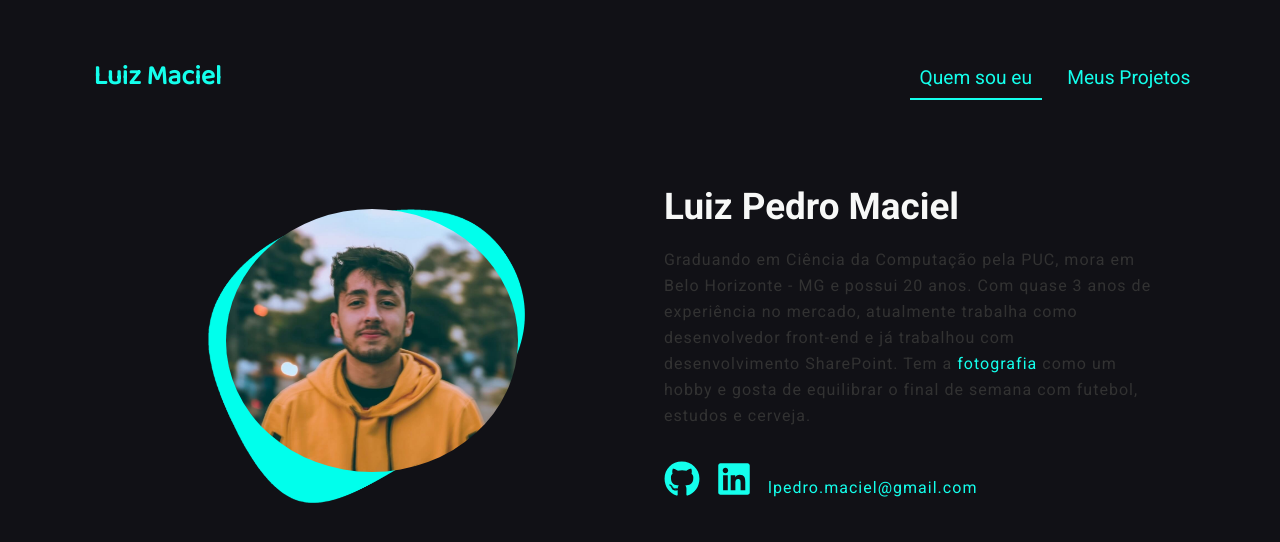
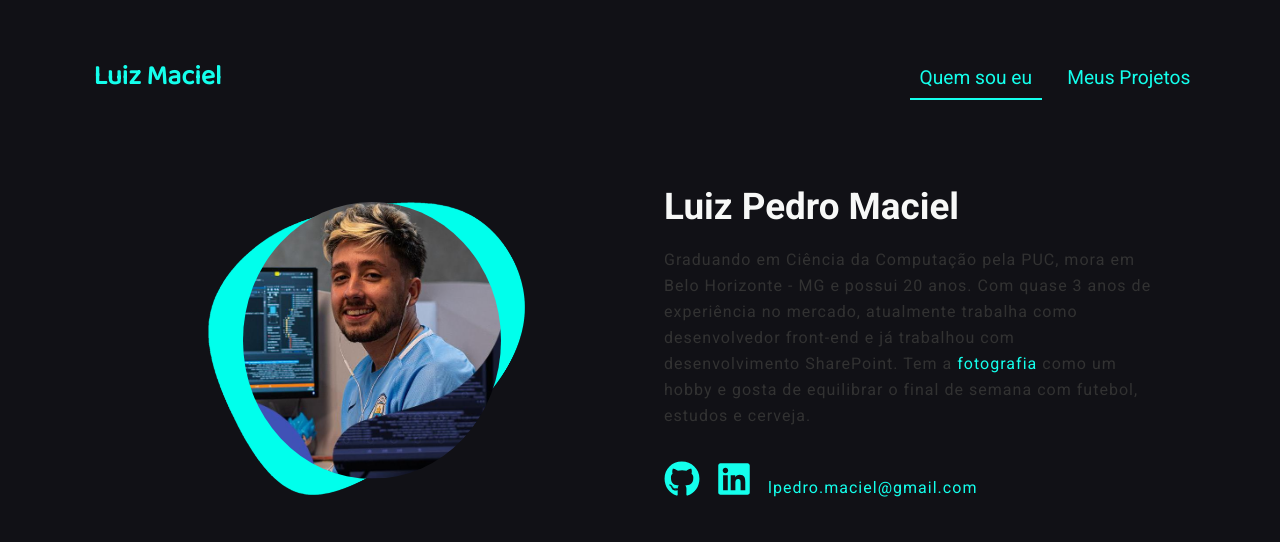
Before and after one commit to Luiz-Pedro/portfolio2020, a React (Create React App) app: page /eu in a window 1280 px wide. Shown: the top 542 px of the page. Built offline with nearby package versions, Linux system fonts and the light colour scheme.

Commit message:
foto de perfil alterada

```diff
--- a/src/Pages/Eu/index.js
+++ b/src/Pages/Eu/index.js
@@ -4,7 +4,7 @@ import Header from '../Header';
 
 import { FaGithub, FaLinkedin } from 'react-icons/fa';
 import { EuWrapper, ImagemEu, Blob, LinkFotografia, DivIcones } from './style';
-import euImg from '../../Assets/eu.jpg';
+import euImg from '../../Assets/foto.jpeg';
 import blob from '../../Assets/bolha.png';
 
 export default function Eu(){
--- a/src/Pages/Eu/style.js
+++ b/src/Pages/Eu/style.js
@@ -46,7 +46,7 @@ export const EuWrapper = styled.section`
 `;
 
 export const ImagemEu = styled.img`
-    width: 60%;
+    width: 53%;
     height: auto;
     border-radius: 50%;
 
```
Also changed, not shown: src/Assets/foto.jpeg (added).
